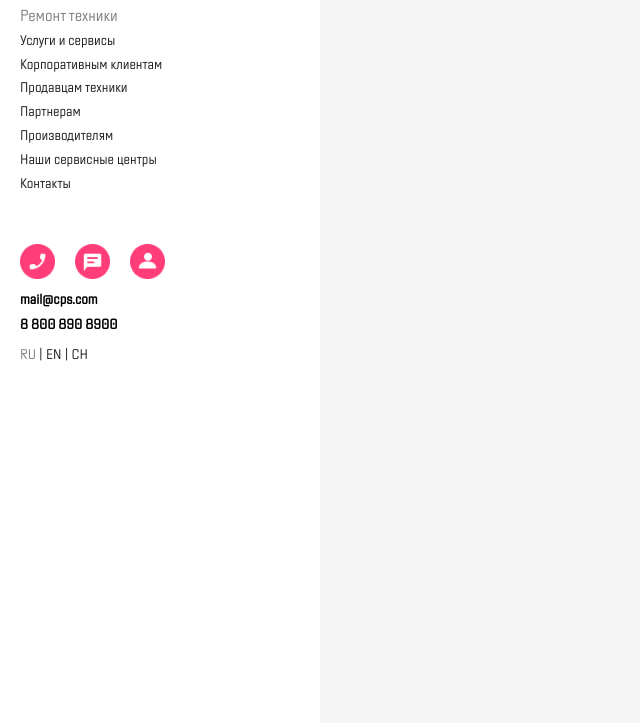
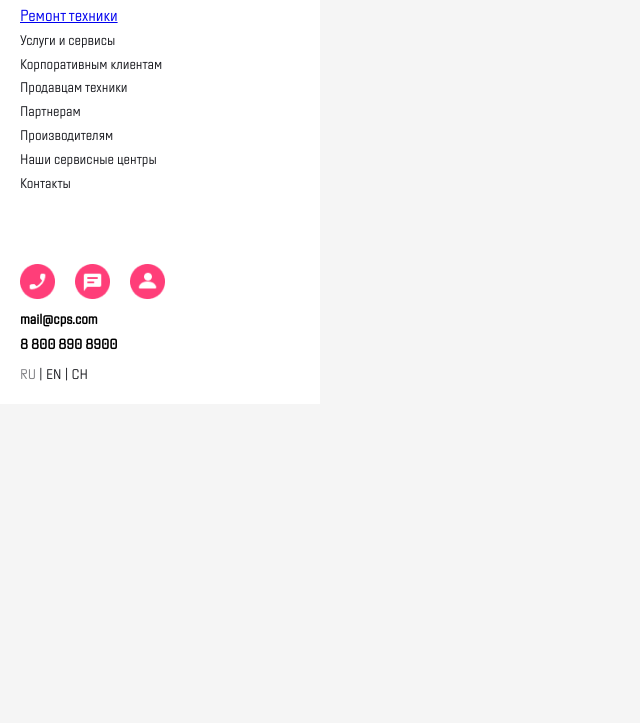
Before and after one commit to di0303/maket3-diana-web-core-6.8, a plain HTML site: page index.html in a window 1280 px wide. Shown: the part 77-800 px from the top of the page, without its empty margins (0-640 px from the left). Drawn offline with Linux system fonts and the light colour scheme.

Commit message:
Update style.css

```diff
--- a/style.css
+++ b/style.css
@@ -16,7 +16,7 @@ body{
 }
 .menu{
     width: 320px;
-    height: 1024px;
+    height:auto;
     left: 0;
     top: 0;
     position: fixed;
@@ -83,7 +83,9 @@ body{
     list-style: none;
 
     margin-bottom: 50px;
+
 }
+
 .menu__list li{
     margin: 0.8px 0 ;
 
@@ -95,15 +97,12 @@ body{
      transition: filter 0.3s ease;
 
 }
-.menu__list--active{
-    color: #7E7E82;
-
-    text-decoration: none;
-
+.menu__list--a:hover{
+    opacity: 0.7;
 
 }
 .bottom{
-    margin-top: auto;
+    margin-top: 250px;
     text-align: start;
     flex-direction: row;
     text-decoration: none;
@@ -116,6 +115,7 @@ body{
     gap: 20px;
     margin-bottom: 10px;
     margin-right: 10px;
+    margin-top: 70px;
 }
 .menu__contact{
     font-size: 14px;
```
